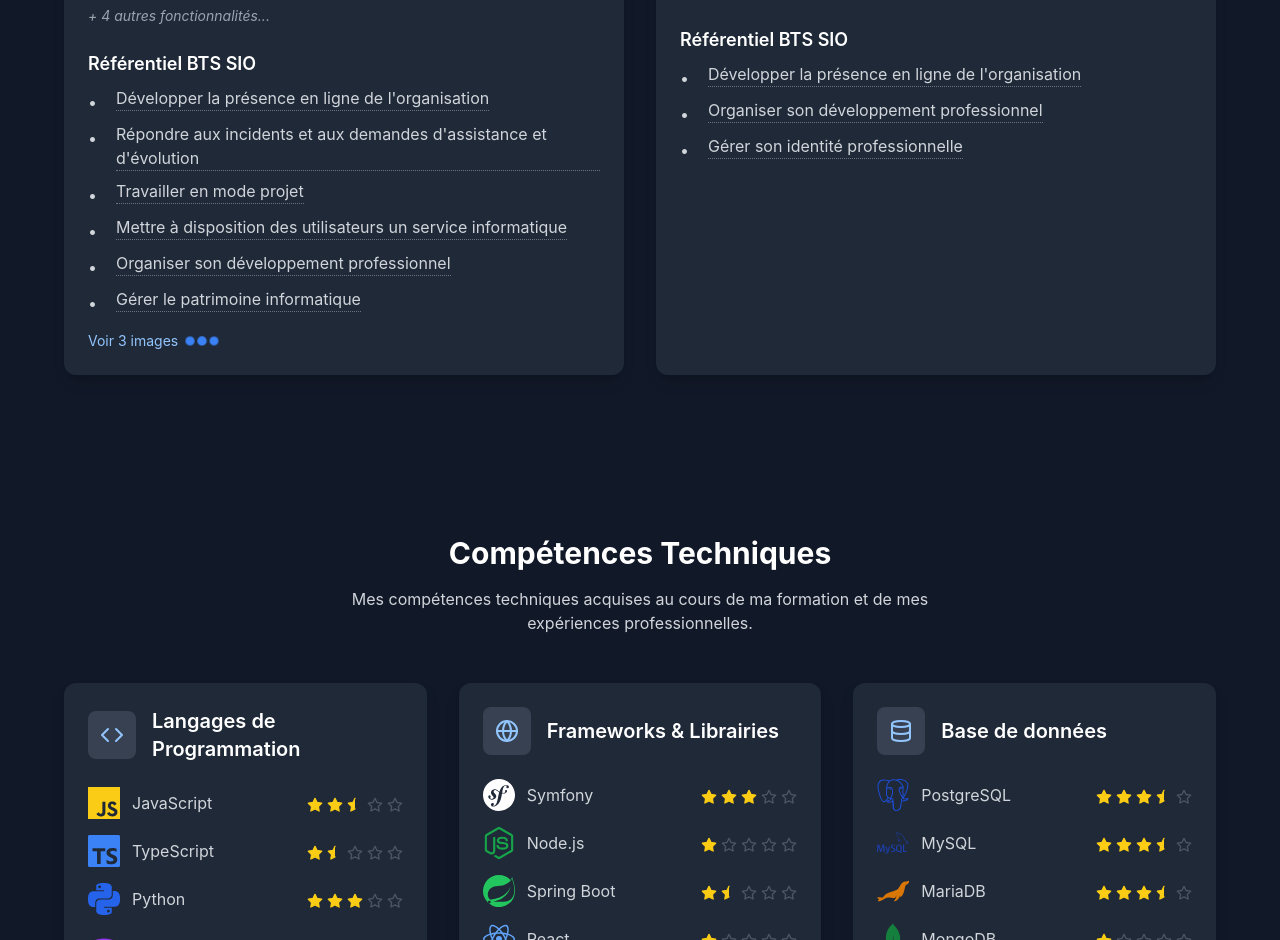
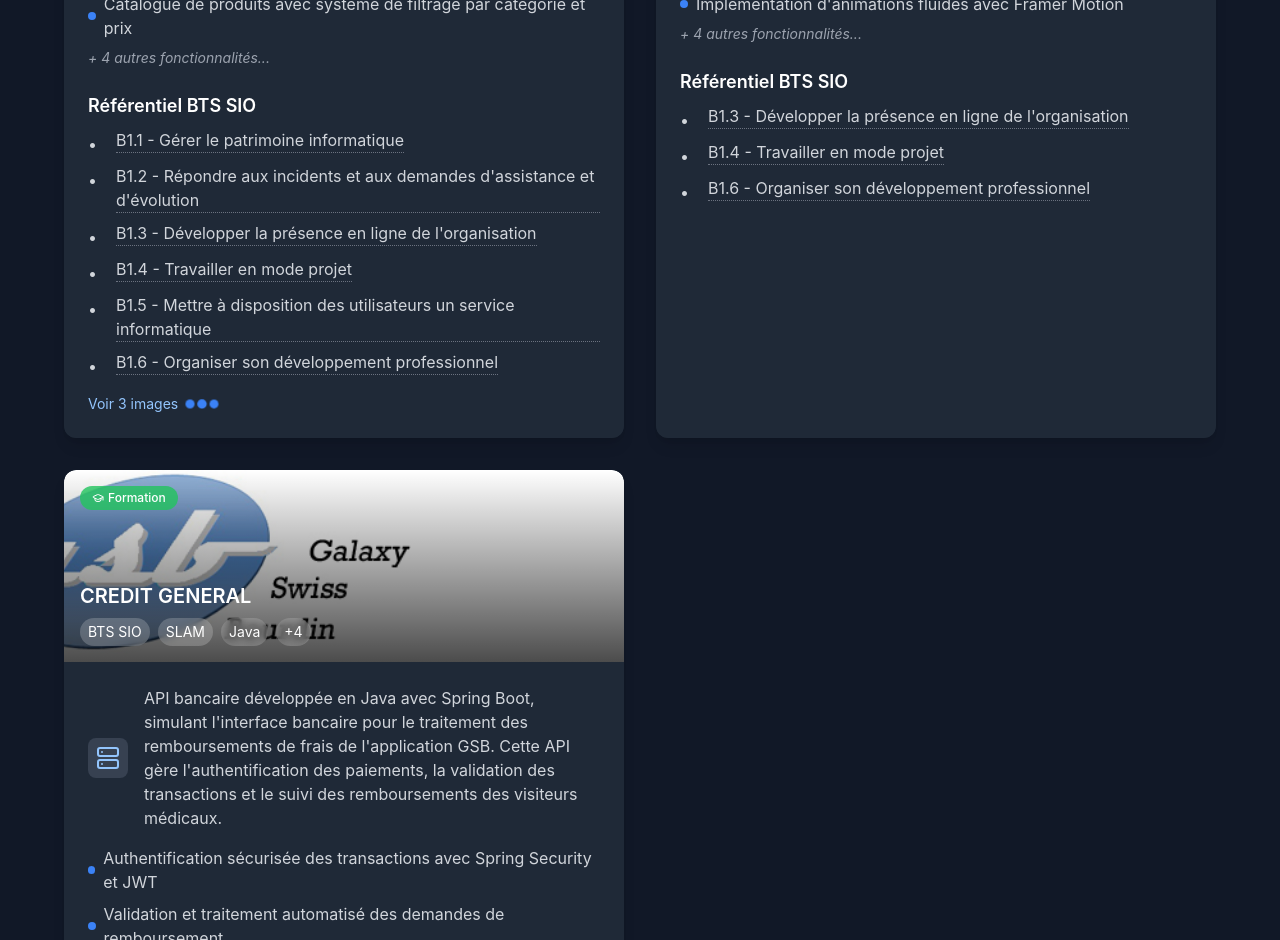
Before and after one commit to Hugolmh/hugolmh.github.io, a React (Vite) app: page / in a window 1280 px wide. Shown: the part 6500-7440 px from the top of the page. Built offline with nearby package versions, Linux system fonts and the light colour scheme.

Commit message:
Modification projet ajout projet GSB crédit général

```diff
--- a/src/components/Projects.tsx
+++ b/src/components/Projects.tsx
@@ -1,7 +1,7 @@
 import React, { useState, useEffect } from 'react';
 import { motion, AnimatePresence } from 'framer-motion';
 import { useInView } from 'react-intersection-observer';
-import { Code, X, ChevronLeft, ChevronRight, Maximize2, Minimize2, Briefcase, GraduationCap, User } from 'lucide-react';
+import { Code, X, ChevronLeft, ChevronRight, Maximize2, Minimize2, Briefcase, GraduationCap, User, Server } from 'lucide-react';
 import { useTheme } from '../context/ThemeContext';
 
 // Définir le type pour un projet
@@ -609,18 +609,18 @@
       icon: <Briefcase className="w-6 h-6" />,
       category: 'entreprise',
       referentiel: [
-        'Mettre à disposition des utilisateurs un service informatique',
-        'Travailler en mode projet',
-        'Développer la présence en ligne de l\'organisation',
-        'Répondre aux incidents et aux demandes d\'assistance et d\'évolution',
-        'Gérer le patrimoine informatique'
+        'B1.1 - Gérer le patrimoine informatique',
+        'B1.2 - Répondre aux incidents et aux demandes d\'assistance et d\'évolution',
+        'B1.3 - Développer la présence en ligne de l\'organisation',
+        'B1.4 - Travailler en mode projet',
+        'B1.5 - Mettre à disposition des utilisateurs un service informatique'
       ],
       referentielDetails: {
-        'Mettre à disposition des utilisateurs un service informatique': "J'ai développé cette application pour permettre aux utilisateurs de consulter facilement les droits et habilitations, améliorant ainsi l'efficacité des services administratifs.",
-        'Travailler en mode projet': "J'ai participé à la gestion du projet en utilisant des méthodologies agiles, en collaborant avec les équipes métier pour définir les besoins et planifier les développements.",
-        'Développer la présence en ligne de l\'organisation': "Cette application web interne contribue à la digitalisation des processus de l'organisation et améliore la présence numérique de l'entreprise.",
-        'Répondre aux incidents et aux demandes d\'assistance et d\'évolution': "Système de suivi grâce aux tickets GLPI/Mantis des incidents et des demandes d'évolution pour assurer la maintenance et l'amélioration continue de l'application.",
-        'Gérer le patrimoine informatique': "L'application permet de gérer efficacement les droits d'accès et les habilitations, contribuant ainsi à la sécurité du patrimoine informatique de l'organisation."
+        'B1.1 - Gérer le patrimoine informatique': 'Mise en place d\'un système de gestion des droits et habilitations, contribuant à la sécurisation du patrimoine informatique.',
+        'B1.2 - Répondre aux incidents et aux demandes d\'assistance et d\'évolution': 'Utilisation de GLPI/Mantis pour le suivi des incidents et l\'évolution de l\'application selon les besoins des utilisateurs.',
+        'B1.3 - Développer la présence en ligne de l\'organisation': 'Développement d\'une application web moderne facilitant l\'accès aux informations d\'habilitation.',
+        'B1.4 - Travailler en mode projet': 'Application des méthodes agiles avec des sprints réguliers et une collaboration étroite avec les équipes métier.',
+        'B1.5 - Mettre à disposition des utilisateurs un service informatique': 'Déploiement d\'une solution ergonomique pour la consultation et la gestion des droits d\'accès.'
       }
     },
     {
@@ -644,18 +644,18 @@
       icon: <Briefcase className="w-6 h-6" />,
       category: 'entreprise',
       referentiel: [
-        'Mettre à disposition des utilisateurs un service informatique',
-        'Travailler en mode projet',
-        'Développer la présence en ligne de l\'organisation',
-        'Répondre aux incidents et aux demandes d\'assistance et d\'évolution',
-        'Gérer le patrimoine informatique'
+        'B1.1 - Gérer le patrimoine informatique',
+        'B1.2 - Répondre aux incidents et aux demandes d\'assistance et d\'évolution',
+        'B1.3 - Développer la présence en ligne de l\'organisation',
+        'B1.4 - Travailler en mode projet',
+        'B1.5 - Mettre à disposition des utilisateurs un service informatique'
       ],
       referentielDetails: {
-        'Mettre à disposition des utilisateurs un service informatique': "J'ai développé cette application pour permettre aux utilisateurs de consulter facilement les informations bancaires, améliorant ainsi l'efficacité de la gestion financière de l'entreprise.",
-        'Travailler en mode projet': "J'ai participé à la gestion du projet en utilisant des méthodologies agiles, en collaborant avec les équipes métier pour définir les besoins et planifier les développements.",
-        'Développer la présence en ligne de l\'organisation': "Cette application web interne contribue à la digitalisation des processus de l'organisation et améliore la présence numérique de l'entreprise.",
-        'Répondre aux incidents et aux demandes d\'assistance et d\'évolution': "Système de suivi grâce aux tickets GLPI/Mantis des incidents et des demandes d'évolution pour assurer la maintenance et l'amélioration continue de l'application.",
-        'Gérer le patrimoine informatique': "L'application permet de gérer efficacement les informations bancaires, contribuant ainsi à la sécurité du patrimoine informatique de l'organisation."
+        'B1.1 - Gérer le patrimoine informatique': 'Gestion sécurisée des données bancaires et mise en place d\'un système de sauvegarde robuste.',
+        'B1.2 - Répondre aux incidents et aux demandes d\'assistance et d\'évolution': 'Suivi des incidents via GLPI/Mantis et mise en place d\'un processus d\'amélioration continue.',
+        'B1.3 - Développer la présence en ligne de l\'organisation': 'Création d\'une interface web moderne pour l\'accès aux données bancaires.',
+        'B1.4 - Travailler en mode projet': 'Utilisation de méthodologies agiles pour le développement et la maintenance de l\'application.',
+        'B1.5 - Mettre à disposition des utilisateurs un service informatique': 'Déploiement d\'une solution intuitive pour la consultation des informations bancaires.'
       }
     },
     {
@@ -673,18 +673,18 @@
       icon: <Briefcase className="w-6 h-6" />,
       category: 'entreprise',
       referentiel: [
-        'Mettre à disposition des utilisateurs un service informatique',
-        'Travailler en mode projet',
-        'Développer la présence en ligne de l\'organisation',
-        'Répondre aux incidents et aux demandes d\'assistance et d\'évolution',
-        'Gérer le patrimoine informatique'
+        'B1.1 - Gérer le patrimoine informatique',
+        'B1.2 - Répondre aux incidents et aux demandes d\'assistance et d\'évolution',
+        'B1.3 - Développer la présence en ligne de l\'organisation',
+        'B1.4 - Travailler en mode projet',
+        'B1.5 - Mettre à disposition des utilisateurs un service informatique'
       ],
       referentielDetails: {
-        'Mettre à disposition des utilisateurs un service informatique': "J'ai développé cette application pour permettre aux utilisateurs de consulter et d'analyser facilement leurs statistiques quotidiennes, améliorant ainsi la gestion des performances de l'entreprise.",
-        'Travailler en mode projet': "J'ai participé à la gestion du projet en utilisant des méthodologies agiles, en collaborant avec les équipes métier pour définir les besoins et planifier les développements.",
-        'Développer la présence en ligne de l\'organisation': "Cette application web interne contribue à la digitalisation des processus de l'organisation et améliore la présence numérique de l'entreprise.",
-       'Répondre aux incidents et aux demandes d\'assistance et d\'évolution': "Système de suivi grâce aux tickets GLPI/Mantis des incidents et des demandes d'évolution pour assurer la maintenance et l'amélioration continue de l'application.",
-        'Gérer le patrimoine informatique': "L'application permet de gérer efficacement les données statistiques, contribuant ainsi à la sécurité du patrimoine informatique de l'organisation."
+        'B1.1 - Gérer le patrimoine informatique': 'Mise en place d\'un système sécurisé de gestion des données statistiques avec différents niveaux d\'accès.',
+        'B1.2 - Répondre aux incidents et aux demandes d\'assistance et d\'évolution': 'Gestion des tickets GLPI/Mantis pour le support et l\'évolution des fonctionnalités.',
+        'B1.3 - Développer la présence en ligne de l\'organisation': 'Développement d\'une interface web pour le suivi des performances individuelles.',
+        'B1.4 - Travailler en mode projet': 'Collaboration avec les équipes métier et application des principes agiles.',
+        'B1.5 - Mettre à disposition des utilisateurs un service informatique': 'Fourniture d\'un outil ergonomique pour le suivi des statistiques journalières.'
       }
     },
     {
@@ -708,20 +708,20 @@
       icon: <GraduationCap className="w-6 h-6" />,
       category: 'ecole',
       referentiel: [
-        'Mettre à disposition des utilisateurs un service informatique',
-        'Travailler en mode projet',
-        'Développer la présence en ligne de l\'organisation',
-        'Répondre aux incidents et aux demandes d\'assistance et d\'évolution',
-        'Gérer le patrimoine informatique',
-        'Organiser son développement professionnel'
+        'B1.1 - Gérer le patrimoine informatique',
+        'B1.2 - Répondre aux incidents et aux demandes d\'assistance et d\'évolution',
+        'B1.3 - Développer la présence en ligne de l\'organisation',
+        'B1.4 - Travailler en mode projet',
+        'B1.5 - Mettre à disposition des utilisateurs un service informatique',
+        'B1.6 - Organiser son développement professionnel'
       ],
       referentielDetails: {
-        'Mettre à disposition des utilisateurs un service informatique': "J'ai développé cette application pour permettre aux utilisateurs de consulter et de gérer facilement les frais médicaux, améliorant ainsi la gestion des soins de santé de l'organisation.",
-        'Travailler en mode projet': "J'ai participé à la gestion du projet en utilisant des méthodologies agiles, en collaborant avec les équipes métier pour définir les besoins et planifier les développements.",
-        'Développer la présence en ligne de l\'organisation': "Cette application web interne contribue à la digitalisation des processus de l'organisation et améliore la présence numérique de l'entreprise.",
-        'Répondre aux incidents et aux demandes d\'assistance et d\'évolution': "J'ai mis en place un système de suivi des incidents et des demandes d'évolution pour assurer la maintenance et l'amélioration continue de l'application.",
-        'Gérer le patrimoine informatique': "L'application permet de gérer efficacement les données financières médicales, contribuant ainsi à la sécurité du patrimoine informatique de l'organisation.",
-        'Organiser son développement professionnel': "J'ai organisé mon développement professionnel en m'impliquant dans la gestion du projet, en suivant des méthodologies agiles et en collaborant avec les équipes métier pour définir et mettre en œuvre des solutions adaptées aux besoins spécifiques de l'organisation."
+        'B1.1 - Gérer le patrimoine informatique': 'Mise en place d\'une architecture sécurisée pour la gestion des données de frais médicaux et configuration du système d\'authentification.',
+        'B1.2 - Répondre aux incidents et aux demandes d\'assistance et d\'évolution': 'Implémentation d\'un système de suivi des bugs et des demandes d\'évolution pour améliorer continuellement l\'application.',
+        'B1.3 - Développer la présence en ligne de l\'organisation': 'Développement d\'une interface web moderne et intuitive pour la gestion des frais médicaux.',
+        'B1.4 - Travailler en mode projet': 'Application des méthodologies agiles pour la gestion du projet et collaboration avec les équipes métier.',
+        'B1.5 - Mettre à disposition des utilisateurs un service informatique': 'Déploiement d\'une solution complète de gestion des frais avec documentation utilisateur.',
+        'B1.6 - Organiser son développement professionnel': 'Veille technologique sur les bonnes pratiques de développement web et de sécurité des données.'
       }
     },
     {
@@ -745,20 +745,20 @@
       icon: <GraduationCap className="w-6 h-6" />,
       category: 'ecole',
       referentiel: [
-        'Développer la présence en ligne de l\'organisation',
-        'Répondre aux incidents et aux demandes d\'assistance et d\'évolution',
-        'Travailler en mode projet',
-        'Mettre à disposition des utilisateurs un service informatique',
-        'Organiser son développement professionnel',
-        'Gérer le patrimoine informatique'
+        'B1.1 - Gérer le patrimoine informatique',
+        'B1.2 - Répondre aux incidents et aux demandes d\'assistance et d\'évolution',
+        'B1.3 - Développer la présence en ligne de l\'organisation',
+        'B1.4 - Travailler en mode projet',
+        'B1.5 - Mettre à disposition des utilisateurs un service informatique',
+        'B1.6 - Organiser son développement professionnel'
       ],
       referentielDetails: {
-        'Développer la présence en ligne de l\'organisation': "Cette application web interne contribue à la digitalisation des processus de l'organisation et améliore la présence numérique de l'entreprise.",
-        'Répondre aux incidents et aux demandes d\'assistance et d\'évolution': "J'ai mis en place un système de suivi des incidents et des demandes d'évolution pour assurer la maintenance et l'amélioration continue de l'application.",
-        'Travailler en mode projet': "J'ai participé à la gestion du projet en utilisant des méthodologies agiles, en collaborant avec les équipes métier pour définir les besoins et planifier les développements.",
-        'Mettre à disposition des utilisateurs un service informatique': "J'ai développé cette application pour permettre aux utilisateurs de consulter facilement les produits et de passer des commandes, améliorant ainsi la présence en ligne de l'entreprise.",
-        'Organiser son développement professionnel': "J'ai organisé mon développement professionnel en m'impliquant dans la gestion du projet, en suivant des méthodologies agiles et en collaborant avec les équipes métier pour définir et mettre en œuvre des solutions adaptées aux besoins spécifiques de l'organisation.",
-        'Gérer le patrimoine informatique': "L'application permet de gérer efficacement les données des commandes et des clients, contribuant ainsi à la sécurité du patrimoine informatique de l'organisation."
+        'B1.1 - Gérer le patrimoine informatique': 'Mise en place d\'une architecture web sécurisée et gestion des ressources du site.',
+        'B1.2 - Répondre aux incidents et aux demandes d\'assistance et d\'évolution': 'Implémentation d\'un système de feedback utilisateur et mise à jour régulière du catalogue.',
+        'B1.3 - Développer la présence en ligne de l\'organisation': 'Création d\'un site e-commerce optimisé pour le référencement et l\'expérience utilisateur.',
+        'B1.4 - Travailler en mode projet': 'Application des méthodologies de gestion de projet web et suivi des délais.',
+        'B1.5 - Mettre à disposition des utilisateurs un service informatique': 'Déploiement d\'une plateforme e-commerce accessible et performante.',
+        'B1.6 - Organiser son développement professionnel': 'Veille technologique sur les bonnes pratiques du développement web et du e-commerce.'
       }
     },
     {
@@ -779,14 +779,49 @@
       icon: <User className="w-6 h-6" />,
       category: 'personnel',
       referentiel: [
-        'Développer la présence en ligne de l\'organisation',
-        'Organiser son développement professionnel',
-        'Gérer son identité professionnelle'
+        'B1.3 - Développer la présence en ligne de l\'organisation',
+        'B1.4 - Travailler en mode projet',
+        'B1.6 - Organiser son développement professionnel'
       ],
       referentielDetails: {
-        'Développer la présence en ligne de l\'organisation': "Cette application web interne contribue à la digitalisation des processus de l'organisation et améliore la présence numérique de l'entreprise.",
-        'Organiser son développement professionnel': "J'ai organisé mon développement professionnel en m'impliquant dans la gestion du projet, en suivant des méthodologies agiles et en collaborant avec les équipes métier pour définir et mettre en œuvre des solutions adaptées aux besoins spécifiques de l'organisation.",
-        'Gérer son identité professionnelle': "J'ai organisé mon développement professionnel en m'impliquant dans la gestion du projet, en suivant des méthodologies agiles et en collaborant avec les équipes métier pour définir et mettre en œuvre des solutions adaptées aux besoins spécifiques de l'organisation."
+        'B1.3 - Développer la présence en ligne de l\'organisation': 'Création d\'un portfolio professionnel moderne et optimisé pour présenter mes compétences et réalisations.',
+        'B1.4 - Travailler en mode projet': 'Application des principes de gestion de projet agile pour le développement et les mises à jour continues du portfolio.',
+        'B1.6 - Organiser son développement professionnel': 'Veille technologique sur les technologies web modernes et mise en pratique des compétences acquises.'
+      }
+    },
+    {
+      title: 'CREDIT GENERAL',
+      description: 'API bancaire développée en Java avec Spring Boot, simulant l\'interface bancaire pour le traitement des remboursements de frais de l\'application GSB. Cette API gère l\'authentification des paiements, la validation des transactions et le suivi des remboursements des visiteurs médicaux.',
+      image: `${import.meta.env.BASE_URL}gsb.jpg`,
+      tags: ['BTS SIO', 'SLAM', 'Java', 'Spring Boot', 'API REST', 'Microservices', 'Sécurité bancaire'],
+      features: [
+        'Authentification sécurisée des transactions avec Spring Security et JWT',
+        'Validation et traitement automatisé des demandes de remboursement',
+        'Interface REST pour l\'intégration avec l\'application GSB',
+        'Gestion des rôles et des autorisations pour les opérations bancaires',
+        'Système de notification pour le suivi des paiements',
+        'Journalisation détaillée des transactions pour l\'audit',
+        'Documentation interactive de l\'API avec Swagger'
+      ],
+      additionalImages: [],
+      additionalInfo: 'Ce projet simule une interface bancaire complète, démontrant la mise en œuvre de bonnes pratiques en matière de sécurité financière et d\'architecture microservices. Il complète le projet GSB en gérant l\'aspect financier des remboursements de frais.',
+      icon: <Server className="w-6 h-6" />,
+      category: 'ecole',
+      referentiel: [
+        'B1.1 - Gérer le patrimoine informatique',
+        'B1.2 - Répondre aux incidents et aux demandes d\'assistance et d\'évolution',
+        'B1.3 - Développer la présence en ligne de l\'organisation',
+        'B1.4 - Travailler en mode projet',
+        'B1.5 - Mettre à disposition des utilisateurs un service informatique',
+        'B1.6 - Organiser son développement professionnel'
+      ],
+      referentielDetails: {
+        'B1.1 - Gérer le patrimoine informatique': 'Mise en place d\'une architecture sécurisée pour les transactions bancaires, avec gestion des versions et de la configuration via Git et Maven.',
+        'B1.2 - Répondre aux incidents et aux demandes d\'assistance et d\'évolution': 'Retour d\'incident via un chaier des charges hebdomadaire.',
+        'B1.3 - Développer la présence en ligne de l\'organisation': 'Création d\'une API REST moderne et sécurisée pour les opérations bancaires, documentation interactive.',
+        'B1.4 - Travailler en mode projet': 'Application des principes de gestion de projet agile pour le développement et les mises à jour continues de l\'api.',
+        'B1.5 - Mettre à disposition des utilisateurs un service informatique': 'Déploiement d\'une API bancaire robuste avec monitoring en temps réel et gestion des environnements.',
+        'B1.6 - Organiser son développement professionnel': 'Veille sur les bonnes pratiques de sécurité bancaire et les architectures modernes de microservices.'
       }
     }
   ];
```
Also changed, not shown: 1 other file (tests, documents, lock files or other folders).
